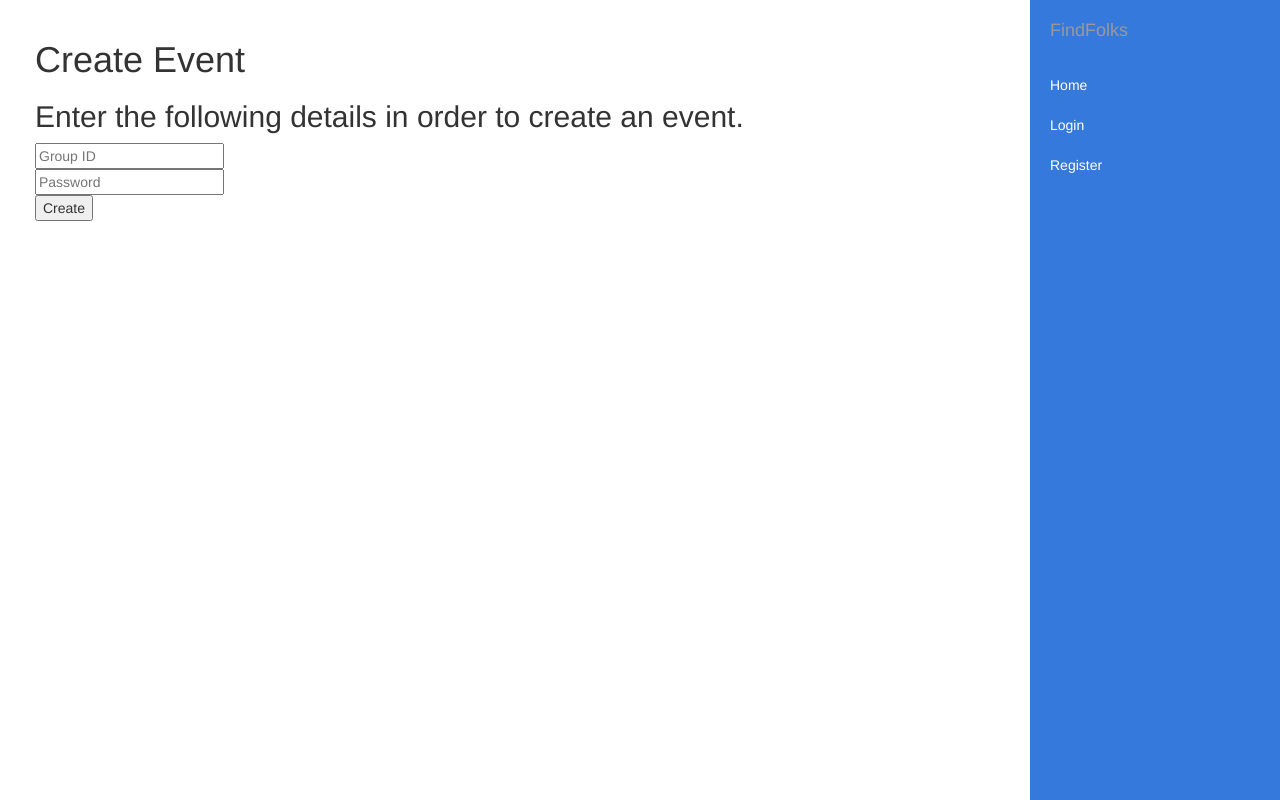
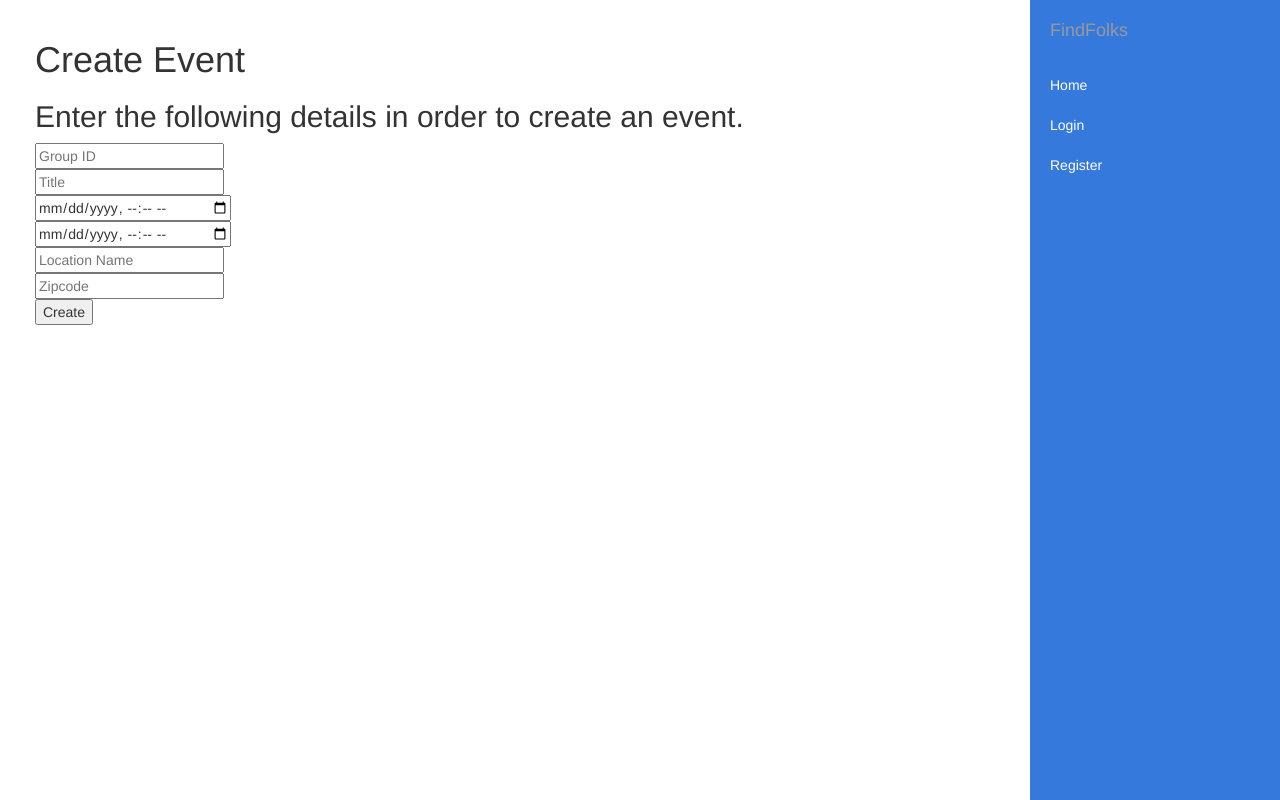
Before and after one commit to ssk1002/FindFolks, a Python web app: template templates/create_event.html in a window 1280 px wide. Run offline with Jinja, Linux system fonts and the light colour scheme; the template is opened without the code that fills it, so the values that code supplies are empty.

Commit message:
added more to the event creation

```diff
--- a/templates/create_event.html
+++ b/templates/create_event.html
@@ -24,7 +24,11 @@
 					<h2>Enter the following details in order to create an event.</h2>
 					<form action="/makeEvent" method="POST">
 						<input type="number" name="group_id" placeholder="Group ID" required/> </br>
-						<input type="text" name="title" placeholder="Password" required/> </br>
+						<input type="text" name="title" placeholder="Title" required/> </br>
+						<input type="datetime-local" name="start_time" placeholder="Start Time" required/> </br>
+						<input type="datetime-local" name="end_time" placeholder="End Time" required/> </br>
+						<input type="text" name="location_name" placeholder="Location Name" required/> </br>
+						<input type="number" name="zipcode" placeholder="Zipcode" required/> </br>
 						<input type="submit" value="Create"/>
 						{% if error %}
 							<p class="error"><strong>Error:</strong> {{ error }}</p>
```
Also changed, not shown: main.py (+25 -5 lines).
